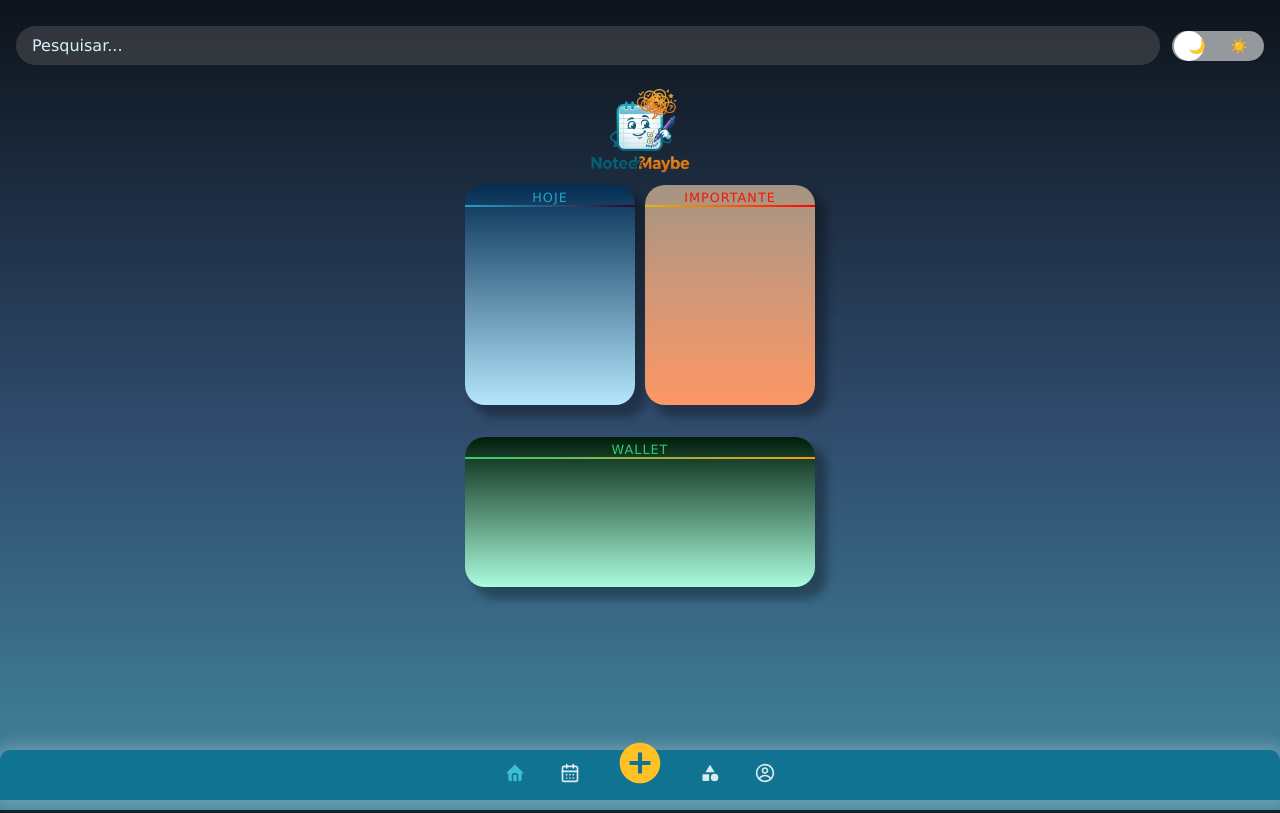
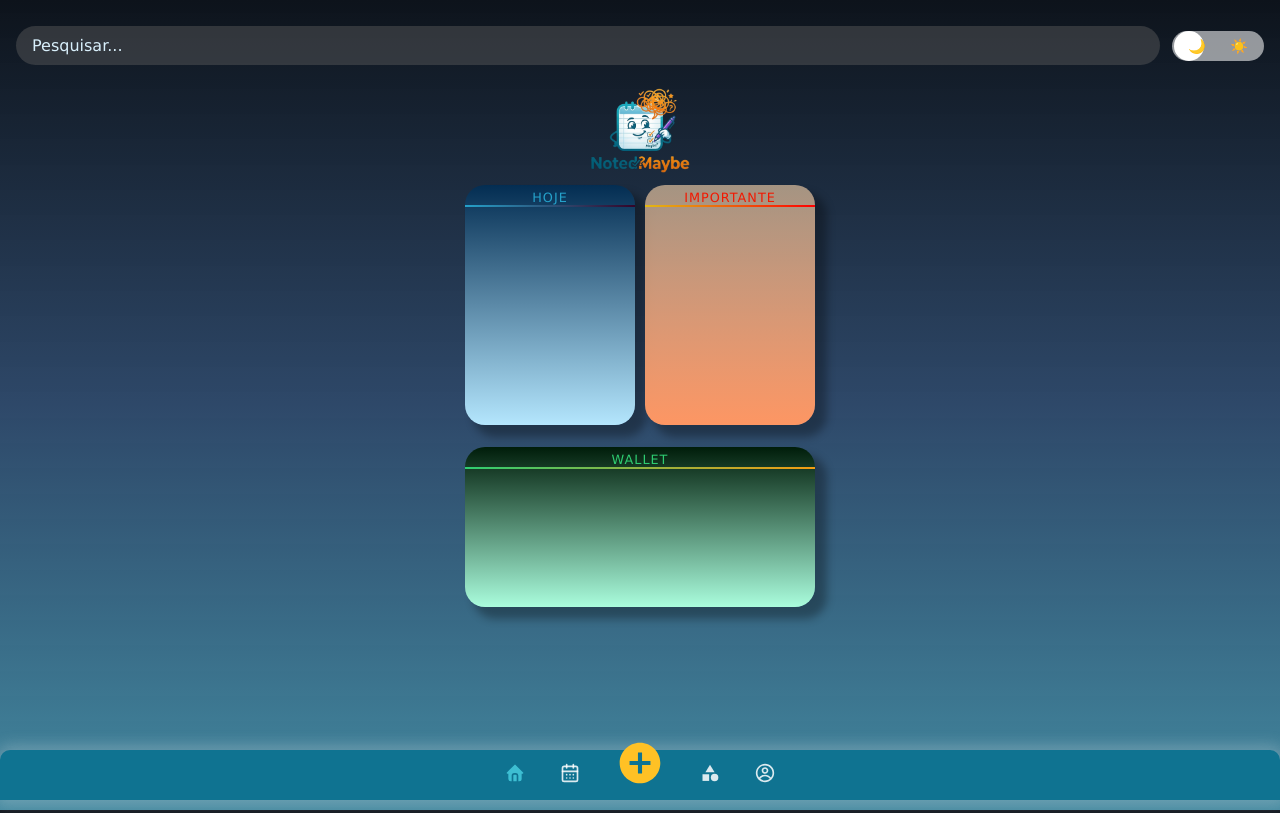
Before and after one commit to pedro84leal-cpu/notedMaybe, a React (Vite) app: page / in a window 1280 px wide. Built offline with nearby package versions, Linux system fonts and the light colour scheme.

Commit message:
mensagem

```diff
--- a/src/assets/Pages/Home/home.module.css
+++ b/src/assets/Pages/Home/home.module.css
@@ -19,7 +19,7 @@
 
 .mascote {
 
-    width: 60px;
+    width: 40px;
     animation: bounce 1s infinite alternate;
 }
 
@@ -51,17 +51,17 @@
     display: grid;
     grid-template-columns: 1fr 1fr ;
     width: 350px;
-    height: 220px;
+    height: 240px;
     gap: 10px
 }
 
 .grid2{
 
-    margin-top: 20px;
+    margin-top: 10px;
     display: grid;
     grid-template-rows: 1fr 1fr ;
     width: 350px;
-    height: 330px;
+    height: 350px;
     gap: 30px
 }
 
@@ -224,20 +224,21 @@
 
 
 .listaNotas {
-  display: flex;
-  flex-direction: column;
-  gap: 10px;
+
+    display: flex;
+    flex-direction: column;
+    gap: 5px;
 }
 
 .cartao {
 
+
     background: rgba(255, 255, 255, 0.1);
     border-radius: 12px;
     padding: 16px;
-    cursor: pointer;
     display: flex;
     flex-direction: column;
-    padding: 15px;
+    padding: 5px;
     line-height: 1.4;
 }
 
```
